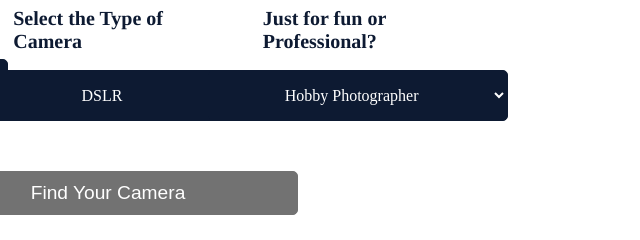
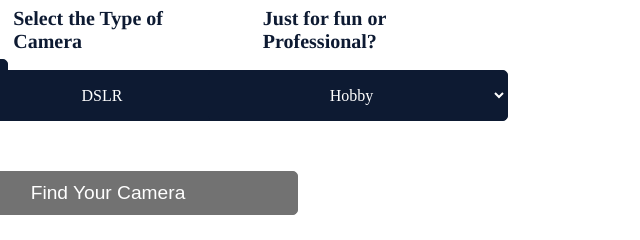
Before and after one commit to pnxokratos/wdd-330-final, a plain HTML site: page finalProject/index.html in a window 1280 px wide. Shown: the part 333-573 px from the top of the page, 532-1172 px from the left. Drawn offline with Linux system fonts and the light colour scheme.

Commit message:
adjusntment

```diff
--- a/finalProject/index.html
+++ b/finalProject/index.html
@@ -37,8 +37,8 @@
         <div class="layout">
             <h2>Just for fun or Professional?</h2>
             <select id="category" class="dropdownmenus">
-                <option value="competition">Hobby Photographer</option>
-                <option value="hunting">Professional Photographer</option>
+                <option value="competition">Hobby</option>
+                <option value="hunting">Professional</option>
             </select>
         </div>
     </div>
```
